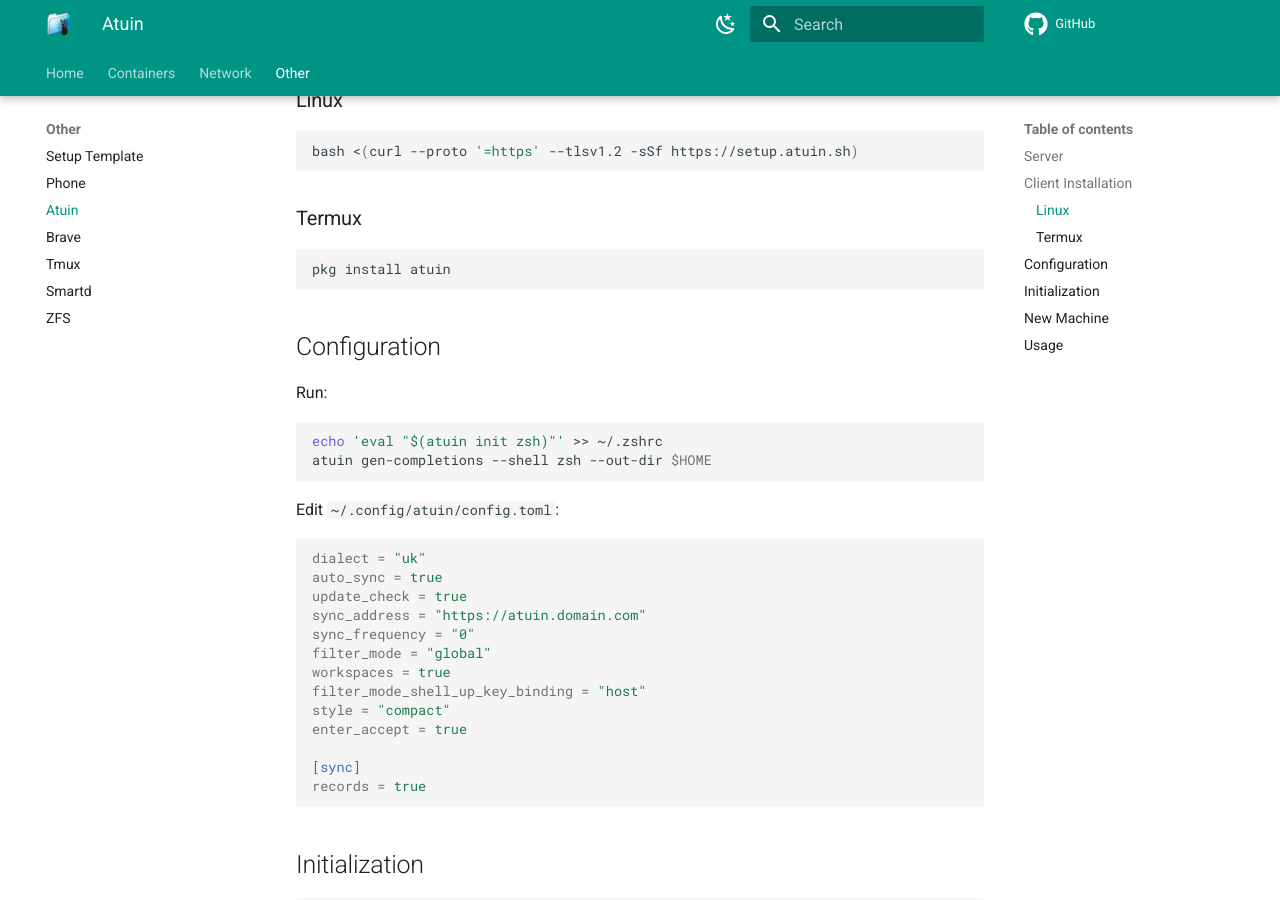
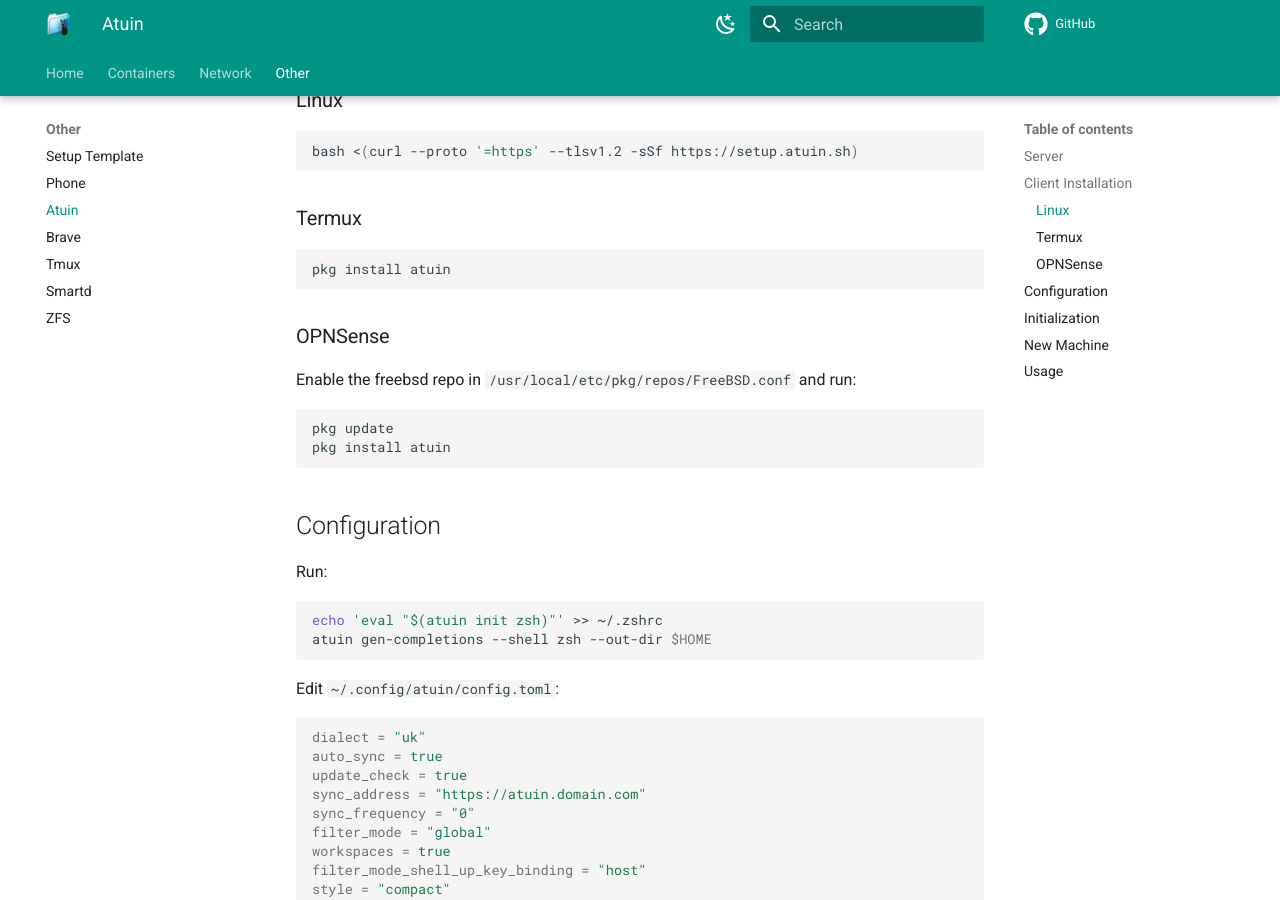
Before and after one commit to quietsy/advanced-configurations, an MkDocs documentation site: the page built from docs/atuin.md, in a window 1280 px wide and 900 px high, scrolled down 943 px. Built offline with MkDocs 1.6.1 and Material for MkDocs 9.7.7, drawn with Linux system fonts in a browser that asks for light colours; comment, search, counter and statistics services are not loaded.

Commit message:
Add opnsense

````diff
--- a/docs/atuin.md
+++ b/docs/atuin.md
@@ -48,6 +48,15 @@
 pkg install atuin
 ```
 
+### OPNSense
+
+Enable the freebsd repo in `/usr/local/etc/pkg/repos/FreeBSD.conf` and run:
+
+```bash
+pkg update
+pkg install atuin
+```
+
 ## Configuration
 
 Run:
````
